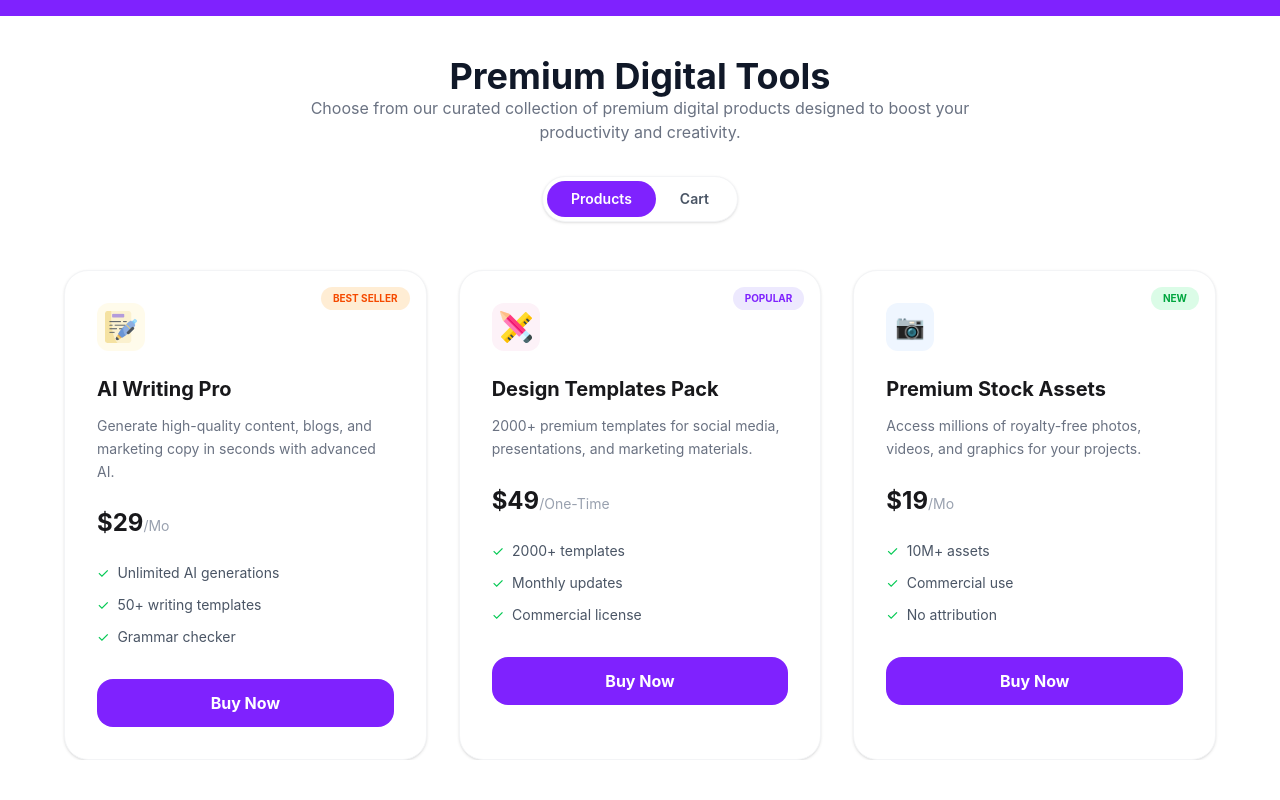
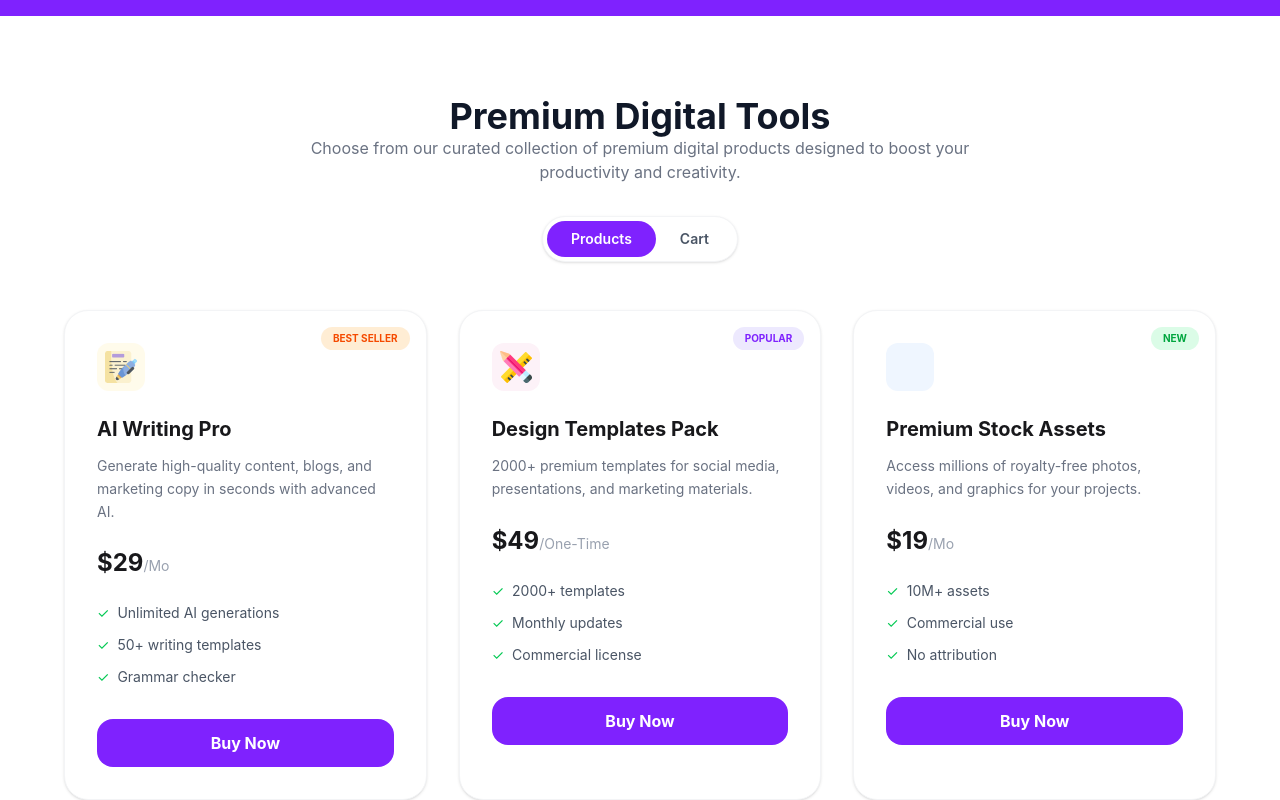
Before and after one commit to rafirahman-cyber/digital-tool-project, a React (Vite) app: page / in a window 1280 px wide. Shown: the part 992-1792 px from the top of the page. Before the commit the page ends 1752 px from the top, so only its background shows below. Built offline with nearby package versions, Linux system fonts and the light colour scheme.

Commit message:
solve the text height problem

```diff
--- a/src/component/Banner.jsx
+++ b/src/component/Banner.jsx
@@ -4,7 +4,7 @@ const Banner = () => {
     return (
         <div>
             <div class="max-w-7xl mx-auto text-center mb-12">
-    <h1 class="text-4xl font-bold text-gray-900 mt-10">Premium Digital Tools</h1>
+    <h1 class="text-4xl font-bold text-gray-900 mt-20">Premium Digital Tools</h1>
     <p class="text-gray-500 max-w-2xl mx-auto mb-8">
       Choose from our curated collection of premium digital products designed to boost your productivity and creativity.
     </p>
@@ -51,7 +51,7 @@ const Banner = () => {
 
     <div class="bg-white p-8 rounded-3xl border border-gray-100 shadow-sm relative hover:shadow-md transition">
       <span class="absolute top-4 right-4 bg-green-100 text-green-600 text-[10px] font-bold px-3 py-1 rounded-full uppercase">New</span>
-      <div class="w-12 h-12 bg-blue-50 rounded-xl flex items-center justify-center mb-6 text-2xl">📷</div>
+      <div class="w-12 h-12 bg-blue-50 rounded-xl flex items-center justify-center mb-6 text-2xl"></div>
       <h3 class="text-xl font-bold mb-3">Premium Stock Assets</h3>
       <p class="text-gray-500 text-sm mb-6 leading-relaxed">Access millions of royalty-free photos, videos, and graphics for your projects.</p>
       <div class="mb-6">
```
